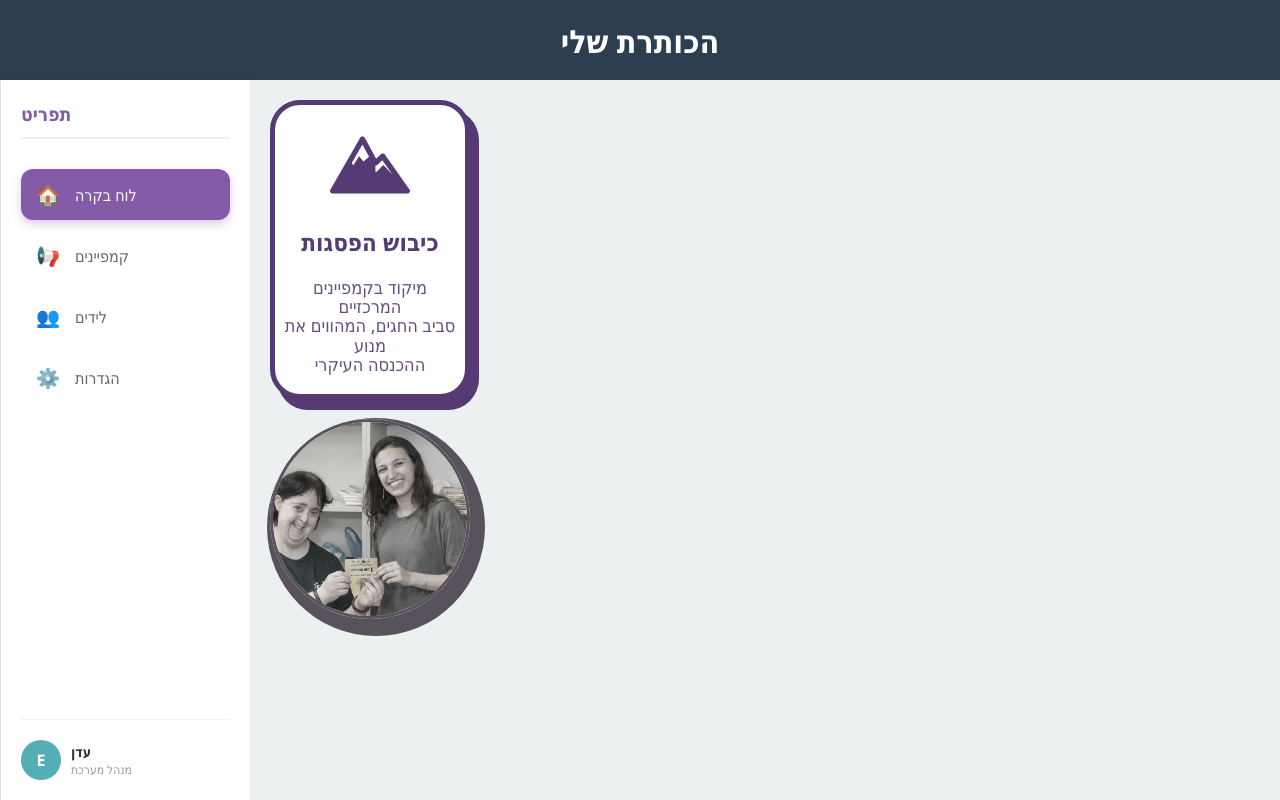
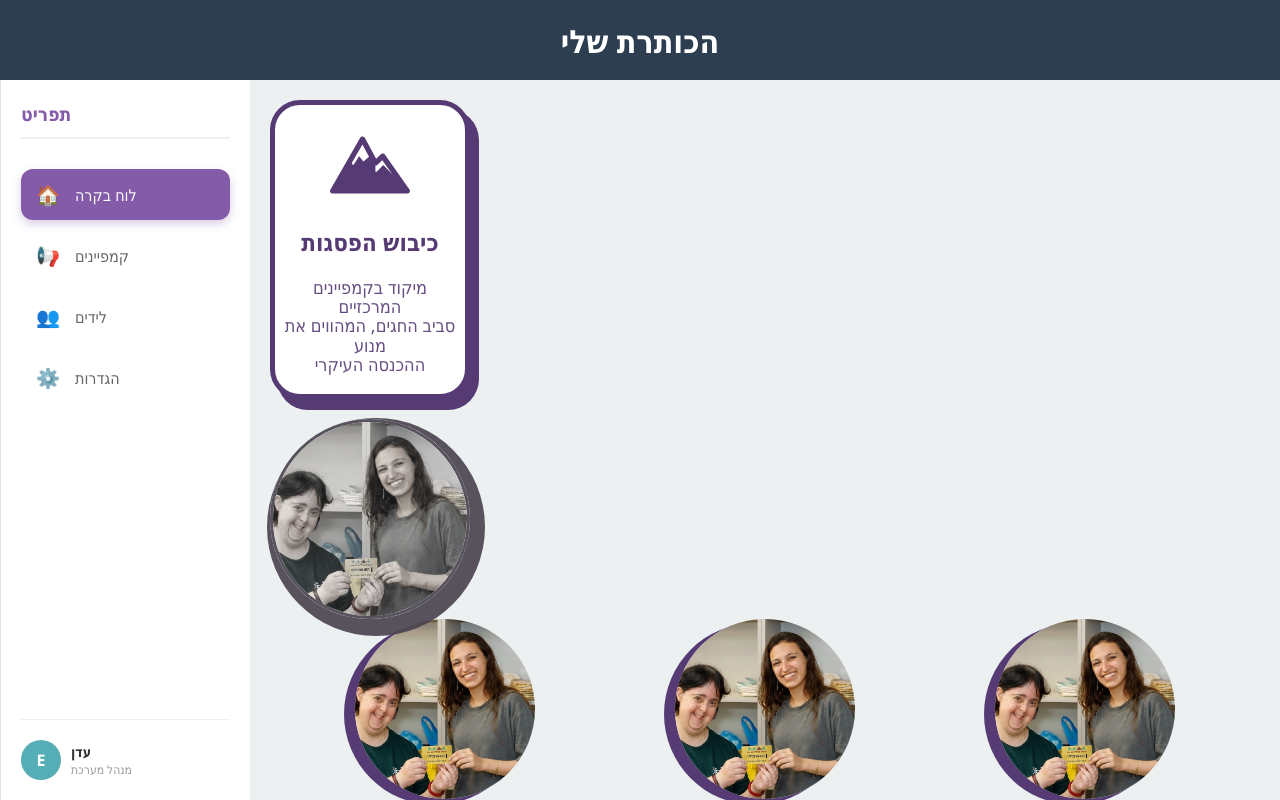
Before and after one commit to eededeedencohen/web-presentation, a React (Vite) app: page / in a window 1280 px wide. Built offline with nearby package versions, Linux system fonts and the light colour scheme.

Commit message:
feat: add VisionCard component with wrapper styling

```diff
--- /dev/null
+++ b/src/components/Cards/VisionCard/VisionCard.jsx
@@ -0,0 +1,55 @@
+import React from "react";
+import styles from "./VisionCard.module.css";
+import CircularShadowImage from "../../CircularShadowImage/CircularShadowImage";
+import IconSVG from "../../IconSVG/IconSVG";
+
+function VisionCard({
+  imageSrc,
+  title,
+  text,
+  iconName,
+  color = "var(--purple)", // צבע ראשי לכל הכרטיס
+  className = "",
+  style = {}
+}) {
+  return (
+    <div
+      className={`${styles.cardContainer} ${className}`}
+      style={{ "--card-color": color, ...style }}
+    >
+
+      {/* 1. החלק העליון - התמונה */}
+      <div className={styles.imageWrapper}>
+        <CircularShadowImage
+          src={imageSrc}
+          color={color}
+          size="180px"
+          offsetX={-10} // זווית קצת שונה לפי העיצוב בתמונה
+          offsetY={5}
+        />
+      </div>
+
+      {/* 2. החלק האמצעי - כותרת ואייקון (Flex Row) */}
+      <div className={styles.headerRow}>
+        <h3 className={styles.title}>{title}</h3>
+
+        <div className={styles.iconWrapper}>
+           <IconSVG
+             iconName={iconName}
+             color={color}
+             width="30px"
+             height="30px"
+           />
+        </div>
+      </div>
+
+      {/* 3. החלק התחתון - תוכן */}
+      <div className={styles.contentArea}>
+        <p className={styles.text}>{text}</p>
+      </div>
+
+    </div>
+  );
+}
+
+export default VisionCard;
--- /dev/null
+++ b/src/components/Cards/VisionCard/VisionCard.module.css
@@ -0,0 +1,50 @@
+.cardContainer {
+    /* סידור כל הרכיבים אחד מתחת לשני */
+    display: flex;
+    flex-direction: column;
+    align-items: center;
+    gap: 15px;
+
+    max-width: 250px;
+    text-align: center;
+    color: var(--card-color);
+}
+
+.imageWrapper {
+    width: 100%;
+    display: flex;
+    justify-content: center;
+}
+
+.headerRow {
+    display: flex;
+    flex-direction: row;
+    align-items: center;
+    justify-content: center;
+    gap: 10px;
+    width: 100%;
+}
+
+.title {
+    font-size: 24px;
+    font-weight: 800;
+    margin: 0;
+    line-height: 1;
+}
+
+.iconWrapper {
+    display: flex;
+    align-items: center;
+}
+
+.contentArea {
+    width: 100%;
+}
+
+.text {
+    font-size: 18px;
+    line-height: 1.3;
+    font-weight: 400;
+    color: var(--purple);
+    margin: 0;
+}
--- a/src/index.css
+++ b/src/index.css
@@ -3,6 +3,7 @@
   --green: rgb(72, 156, 167);
 }
 
+html,
 body {
   overflow-x: hidden;
   margin: 0;
@@ -13,6 +14,11 @@ body {
   font-family: 'system-ui';
   -webkit-font-smoothing: antialiased;
   -moz-osx-font-smoothing: grayscale;
+}
+
+#root {
+  height: 100%;
+  width: 100%;
 }
 
 
--- a/src/pages/Slide/Slide.jsx
+++ b/src/pages/Slide/Slide.jsx
@@ -10,6 +10,7 @@ import ShadowCard from "../../components/ShadowCard/ShadowCard";
 
 // ייבוא הרכיב המתוקן
 import CircularShadowImage from "../../components/CircularShadowImage/CircularShadowImage";
+import VisionCard from "../../components/Cards/VisionCard/VisionCard";
 
 // ייבוא התמונה (וודא שהנתיב הזה אכן נכון במבנה התיקיות שלך)
 import exampleImage from "../../assets/Images/image.png";
@@ -43,6 +44,34 @@ export default function Slide() {
             className={styles.extraDesign}
             onClick={() => alert("Hi!")}
           />
+
+          {/* שימוש ברכיב הכרטיס */}
+          <div className={styles.visionCardWrapper}>
+            <VisionCard
+              imageSrc={exampleImage}
+              title="Our Vision"
+              text="To be the leading company in our field, setting standards of excellence and innovation."
+              iconName="megaphone"
+              color="var(--purple)"
+              className={styles.visionCardStyle}
+            />
+            <VisionCard
+              imageSrc={exampleImage}
+              title="Our Vision"
+              text="To be the leading company in our field, setting standards of excellence and innovation."
+              iconName="megaphone"
+              color="var(--purple)"
+              className={styles.visionCardStyle}
+            />
+            <VisionCard
+              imageSrc={exampleImage}
+              title="Our Vision"
+              text="To be the leading company in our field, setting standards of excellence and innovation."
+              iconName="megaphone"
+              color="var(--purple)"
+              className={styles.visionCardStyle}
+            />
+          </div>
         </MainBlock>
       </div>
     </div>
--- a/src/pages/Slide/Slide.module.css
+++ b/src/pages/Slide/Slide.module.css
@@ -38,7 +38,8 @@
     border: 3px solid var(--purple) !important;
 
     /* 2. פילטרים ואפקטים */
-    filter: grayscale(80%); /* הופך את התמונה לקצת אפורה */
+    filter: grayscale(80%);
+    /* הופך את התמונה לקצת אפורה */
     opacity: 0.9;
 
     /* 3. מיקומים */
@@ -51,7 +52,18 @@
 
 /* אפשר אפילו להוסיף אפקט Hover */
 .extraDesign:hover {
-    filter: grayscale(0%); /* מחזיר צבע מלא */
-    transform: scale(1.05); /* מגדיל קצת */
-    border-color: #ff0055;
+    filter: grayscale(0%);
+    /* מחזיר צבע מלא */
+    transform: scale(1.05);
+    /* מגדיל קצת */
+    border-color: var(--purple) !important;
+    /* משנה צבע הגבול */
 }
+
+
+.visionCardWrapper {
+    display: flex;
+    gap: 20px;
+    flex-wrap: wrap;
+    justify-content: space-evenly;
+}
```
